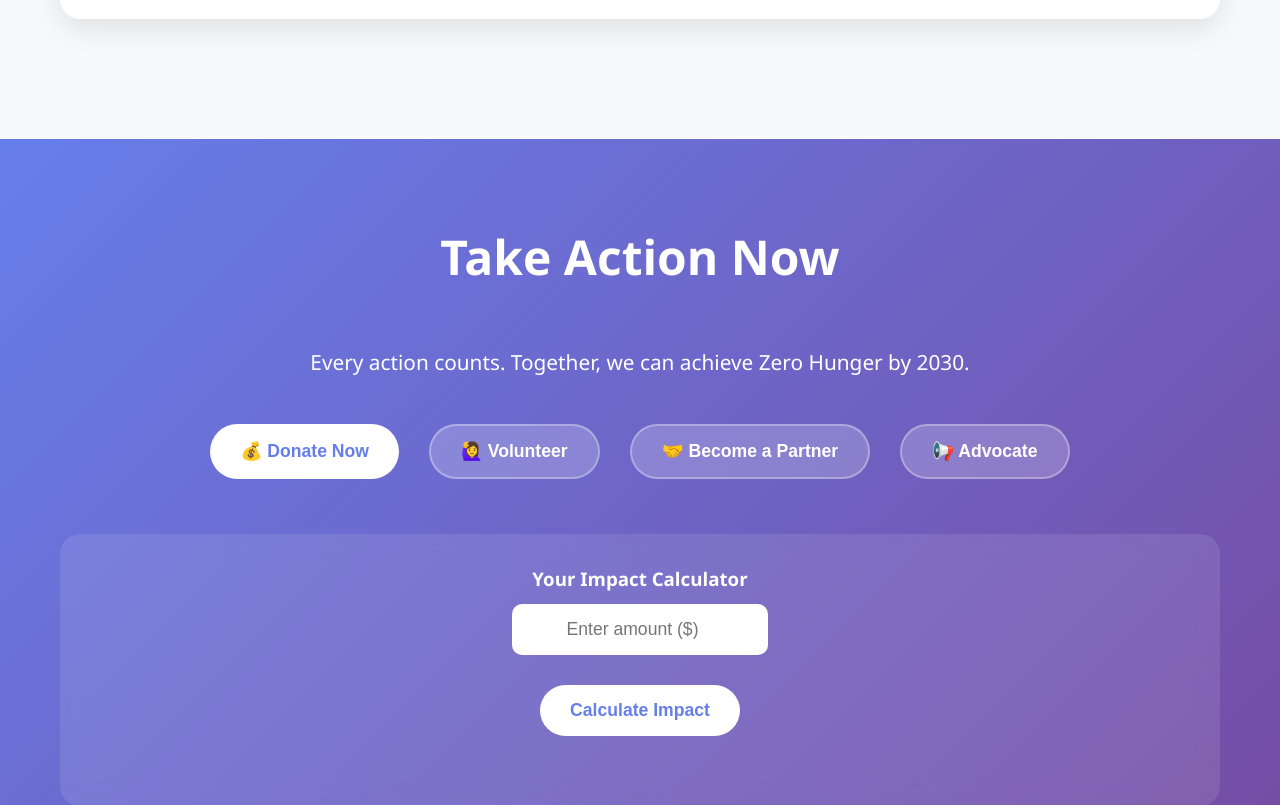
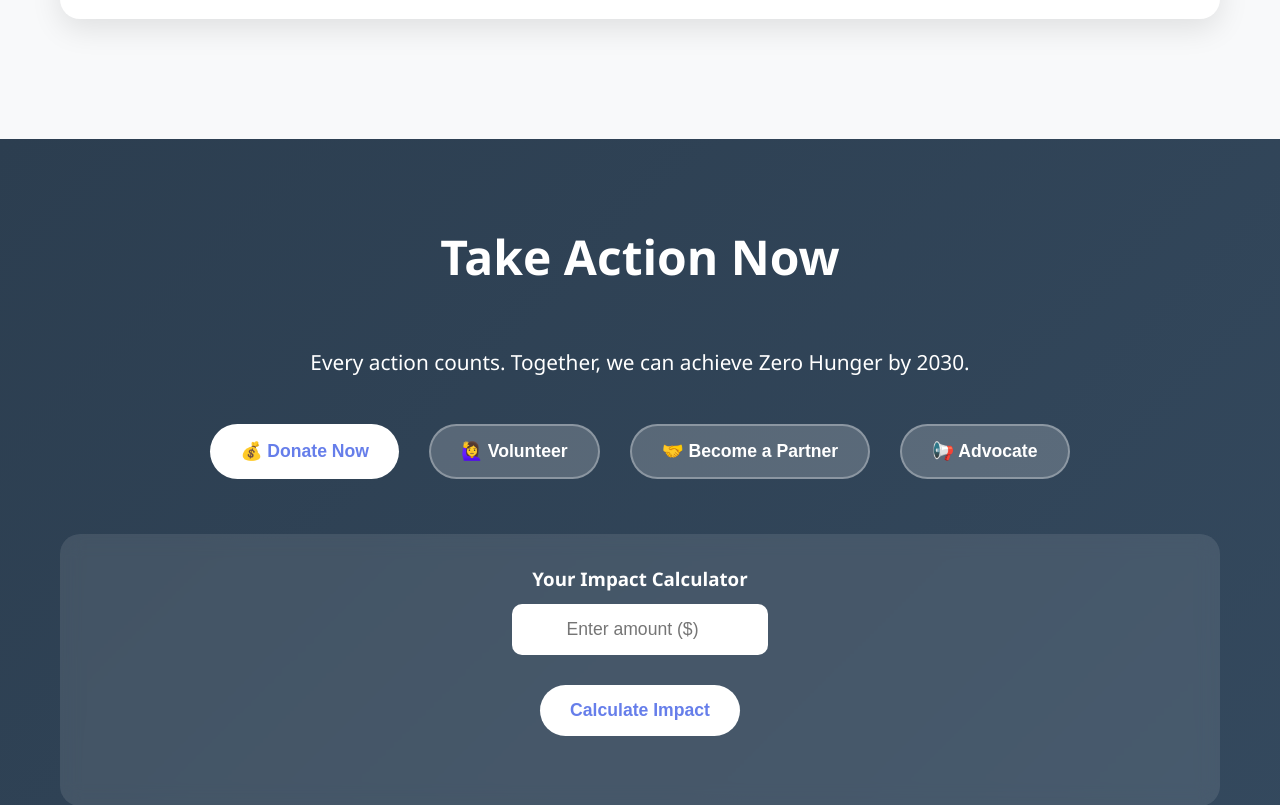
Before and after one commit to sociallight0/hackathon-3.0, a plain HTML site: page index.html in a window 1280 px wide. Shown: the part 9760-10565 px from the top of the page. Drawn offline with Linux system fonts and the light colour scheme.

Commit message:
Update index.html

```diff
--- a/index.html
+++ b/index.html
@@ -412,7 +412,7 @@
         </div>
     </section>
 
-    <section class="section" style="background: linear-gradient(135deg, #667eea 0%, #764ba2 100%); color: white;">
+    <section class="section" style="background: linear-gradient(135deg, #2c3e50 0%, #34495e 100%); color: white;">
         <div class="container" style="text-align: center;">
             <h2 style="color: white;">Take Action Now</h2>
             <p style="font-size: 1.3rem; margin-bottom: 40px;">Every action counts. Together, we can achieve Zero Hunger by 2030.</p>
```
